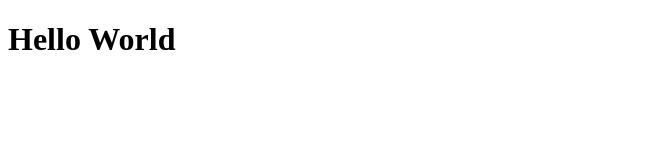
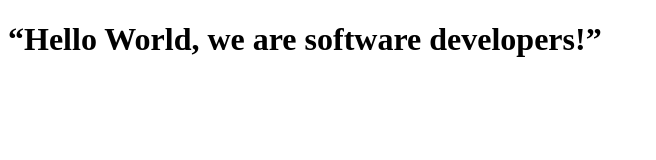
Before and after one commit to MartinNyagah/Microverse-collaboration, a plain HTML site: page index.html in a window 1280 px wide. Shown: the whole page, without its empty margins (0-656 px from the left). Drawn offline with Linux system fonts and the light colour scheme.

Commit message:
Modified the hello world text

```diff
--- a/index.html
+++ b/index.html
@@ -7,6 +7,6 @@
     <title>Document</title>
 </head>
 <body>
-    <H1>Hello World</H1>
+    <H1>“Hello World, we are software developers!”</H1>
 </body>
 </html>
```
